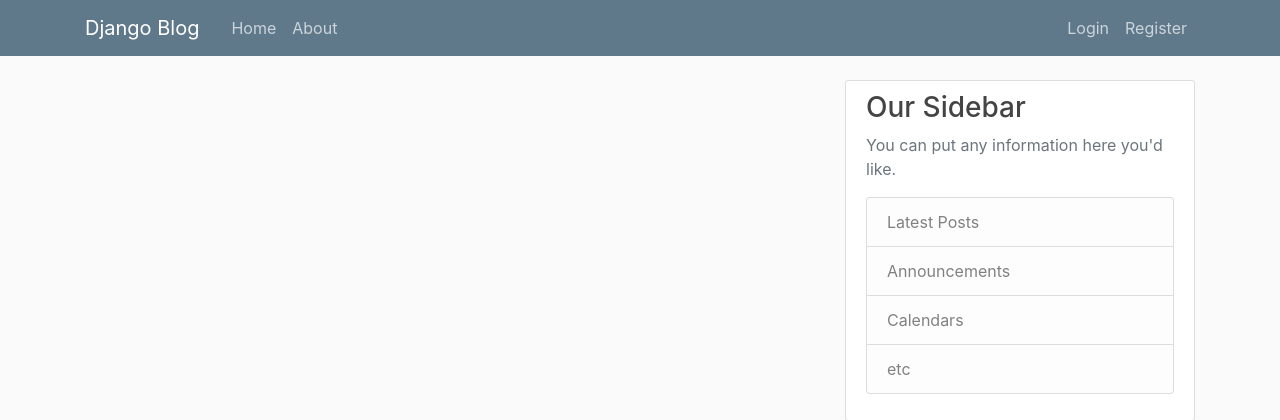
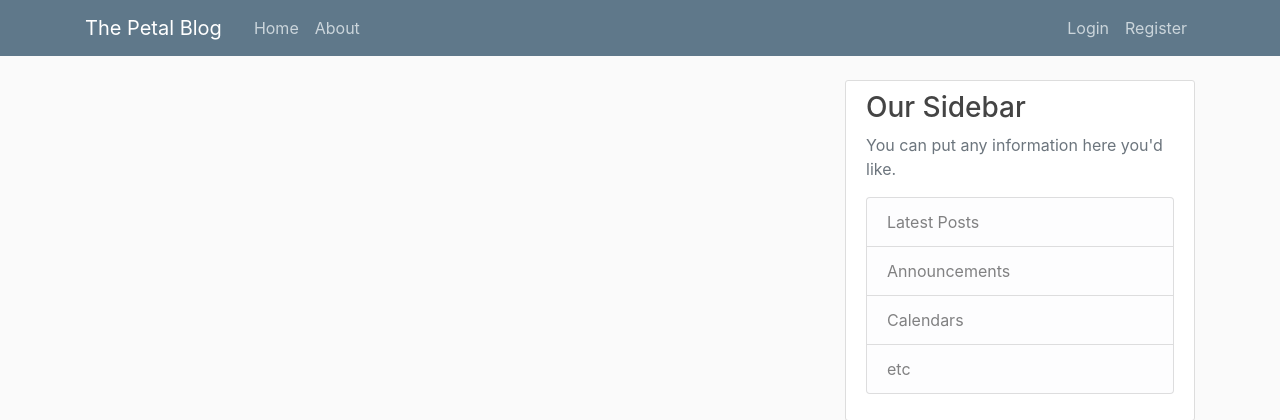
Before and after one commit to Ivy-Roman/django_blog_project, a Django app: page / in a window 1280 px wide. Shown: the top 420 px of the page. Run offline with Django 4.2, Linux system fonts and the light colour scheme; data that the repository does not hold is empty; some libraries are stand-ins or nearby versions.

Commit message:
renamed blog

```diff
--- a/blog/templates/blog/base.html
+++ b/blog/templates/blog/base.html
@@ -12,16 +12,16 @@
     <link rel="stylesheet" type="text/css" href="{% static 'blog/main.css' %}">
 
     {% if title %}
-        <title>Django Blog - {{ title }}</title>
+        <title>The Petal Blog - {{ title }}</title>
     {% else %}
-        <title>Django Blog</title>
+        <title>The Petal Blog</title>
     {% endif %}
 </head>
 <body>
     <header class="site-header">
         <nav class="navbar navbar-expand-md navbar-dark bg-steel fixed-top">
           <div class="container">
-            <a class="navbar-brand mr-4" href="{% url 'blog-home' %}">Django Blog</a>
+            <a class="navbar-brand mr-4" href="{% url 'blog-home' %}">The Petal Blog</a>
             <button class="navbar-toggler" type="button" data-toggle="collapse" data-target="#navbarToggle" aria-controls="navbarToggle" aria-expanded="false" aria-label="Toggle navigation">
             <span class="navbar-toggler-icon"></span>
             </button>
```
